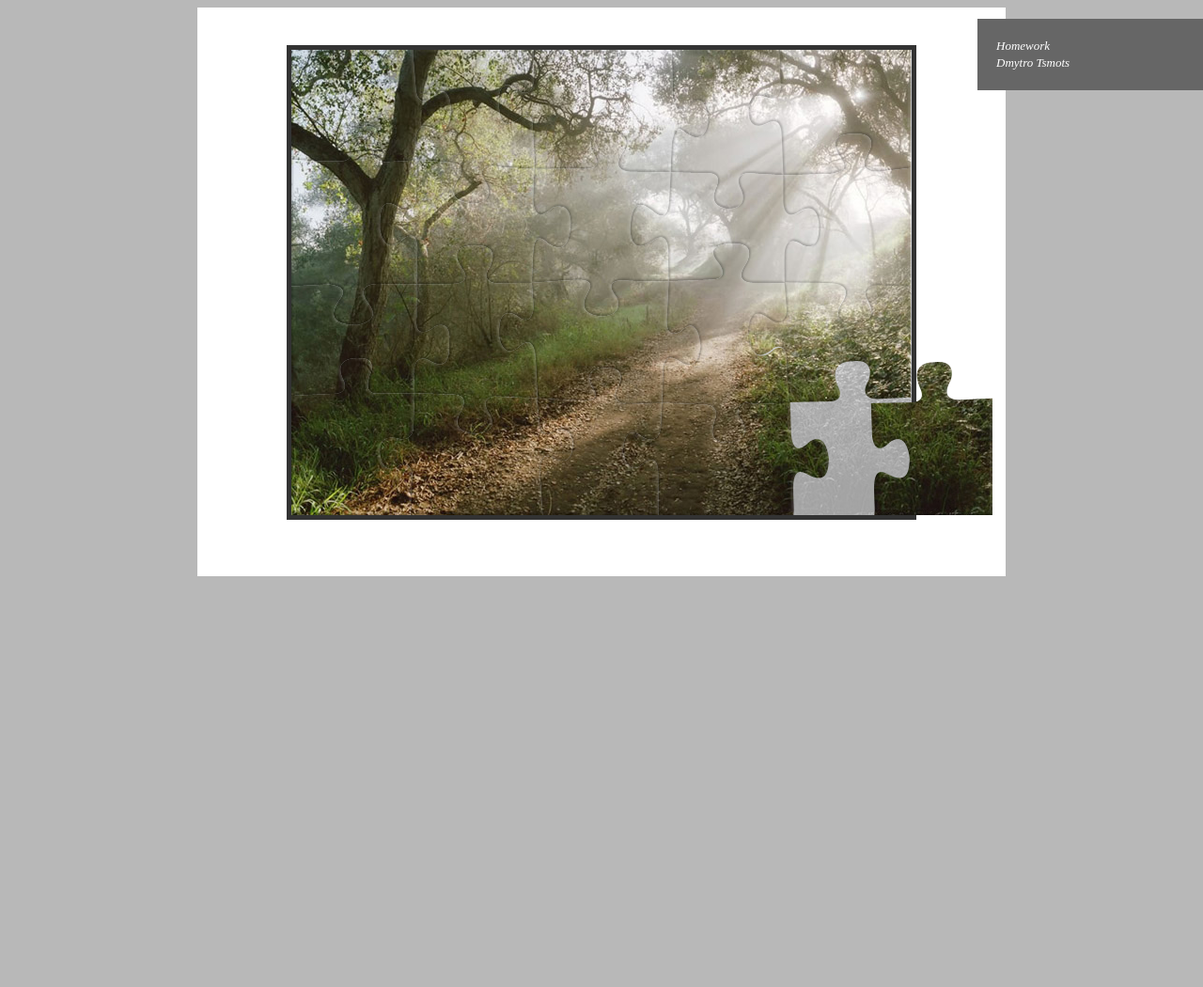
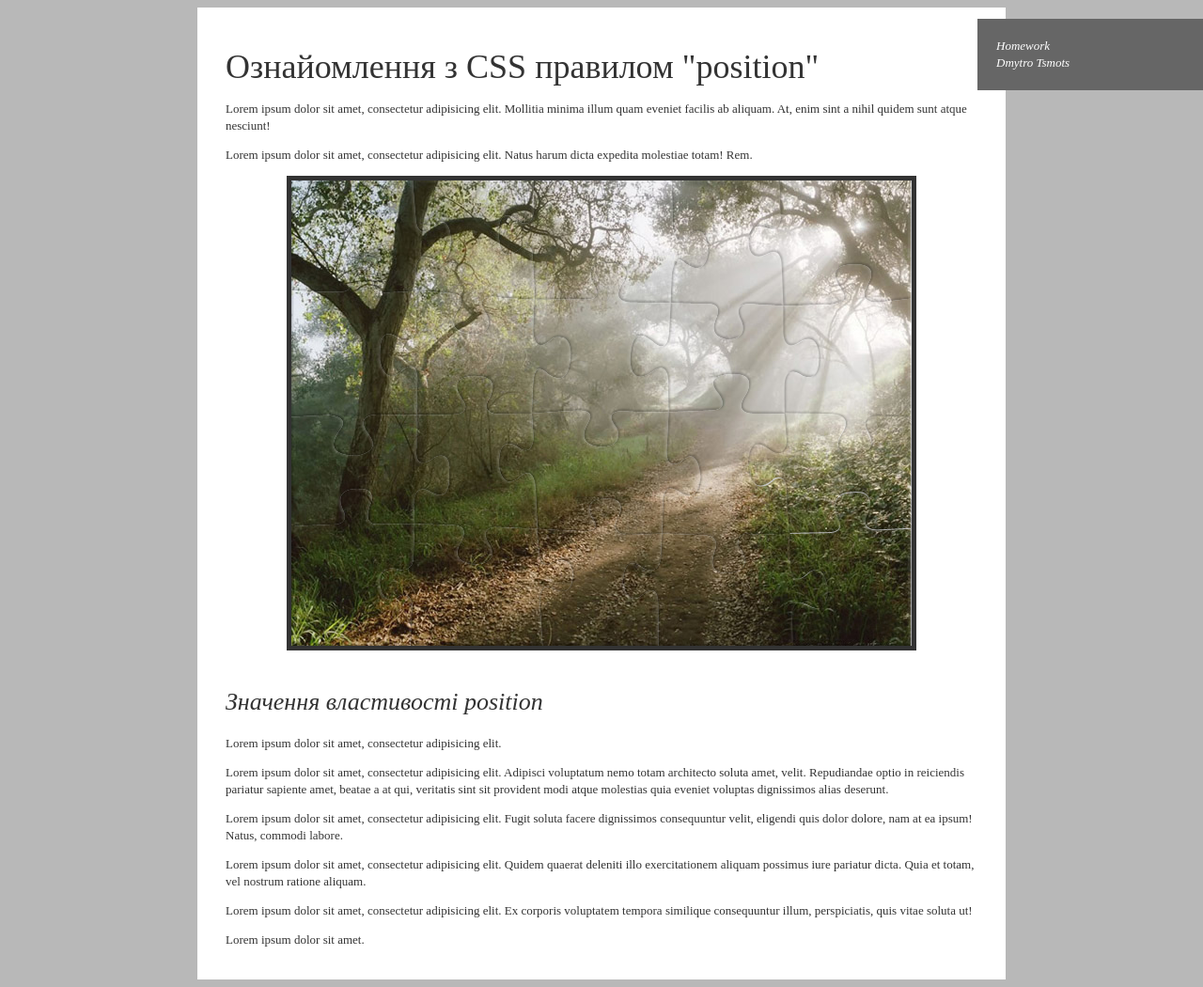
Before and after one commit to dmytroTsmots/CSS-HMW-part-2, a plain HTML site: page index.html in a window 1280 px wide. Shown: the whole page at 94% size. Before the commit the page ends 800 px from the top, so only its background shows below. Drawn offline with Linux system fonts and the light colour scheme.

Commit message:
update index.html and style.css

```diff
--- a/index.html
+++ b/index.html
@@ -1,5 +1,5 @@
 <!DOCTYPE html>
-<html lang="en">
+<html lang="zxx">
 <head>
   <meta charset="UTF-8">
   <title>Document</title>
@@ -12,9 +12,9 @@
       <br>
       Dmytro Tsmots
     </div>
-    <h1></h1>
-    <p></p>
-    <p></p>
+    <h1>Ознайомлення з CSS правилом "position"</h1>
+    <p>Lorem ipsum dolor sit amet, consectetur adipisicing elit. Mollitia minima illum quam eveniet facilis ab aliquam. At, enim sint a nihil quidem sunt atque nesciunt!</p>
+    <p>Lorem ipsum dolor sit amet, consectetur adipisicing elit. Natus harum dicta expedita molestiae totam! Rem.</p>
     <div id="puzzle">
       <img id="img1" src="img/v9/puzzle/1.png" alt="">
       <img id="img2" src="img/v9/puzzle/2.png" alt="">
@@ -37,13 +37,13 @@
       <img id="img19" src="img/v9/puzzle/19.png" alt="">
       <img id="img20" src="img/v9/puzzle/20.png" alt="">
     </div>
-    <h2></h2>
-    <p></p>
-    <p></p>
-    <p></p>
-    <p></p>
-    <p></p>
-    <p></p>
+    <h2>Значення властивості position</h2>
+    <p>Lorem ipsum dolor sit amet, consectetur adipisicing elit.</p>
+    <p>Lorem ipsum dolor sit amet, consectetur adipisicing elit. Adipisci voluptatum nemo totam architecto soluta amet, velit. Repudiandae optio in reiciendis pariatur sapiente amet, beatae a at qui, veritatis sint sit provident modi atque molestias quia eveniet voluptas dignissimos alias deserunt.</p>
+    <p>Lorem ipsum dolor sit amet, consectetur adipisicing elit. Fugit soluta facere dignissimos consequuntur velit, eligendi quis dolor dolore, nam at ea ipsum! Natus, commodi labore.</p>
+    <p>Lorem ipsum dolor sit amet, consectetur adipisicing elit. Quidem quaerat deleniti illo exercitationem aliquam possimus iure pariatur dicta. Quia et totam, vel nostrum ratione aliquam.</p>
+    <p>Lorem ipsum dolor sit amet, consectetur adipisicing elit. Ex corporis voluptatem tempora similique consequuntur illum, perspiciatis, quis vitae soluta ut!</p>
+    <p>Lorem ipsum dolor sit amet.</p>
   </div>
 </body>
 </html>
--- a/style.css
+++ b/style.css
@@ -11,15 +11,15 @@
 	margin: 0 auto;
 }
 h1 {
-	font-size: 26px;
-	line-height: 30px;
+	font-size: 36px;
+	line-height: 46px;
 	color: #333;
 	font-weight: normal;
 	margin: 20px 0 10px 0;
 }
 h2 {
-	font-size: 36px;
-	line-height: 46px;
+	font-size: 26px;
+	line-height: 30px;
 	color: #333;
 	font-weight: normal;
 	font-style: italic;
@@ -67,4 +67,4 @@
 #puzzle #img17 { top:365px; left:94px; }
 #puzzle #img18 { top:338px; left:261px; }
 #puzzle #img19 { top:375px; left:352px; }
-#puzzle #img20 { top:332px; left:616px; }
+#puzzle #img20 { top:332px; left:529px; }
```
Also changed, not shown: img/1.PNG (added), img/2.PNG (added), img/3.PNG (added), img/4.PNG (added), img/5.PNG (added).
